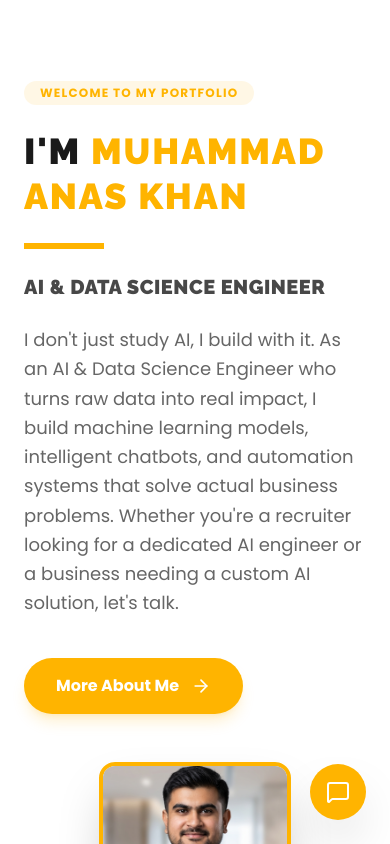
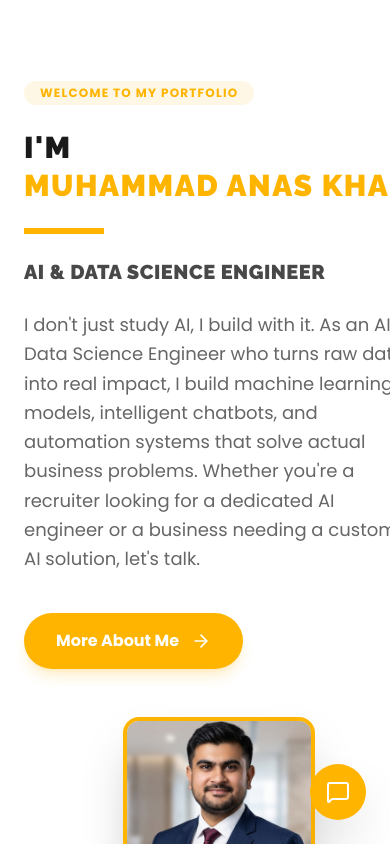
Before and after one commit to AnasKhan2310/Portfolio-website, a React (Vite) app: page / in a window 390 px wide. Shown: the top 844 px of the page. Built offline with nearby package versions, Linux system fonts and the light colour scheme.

Commit message:
feat: Adjust hero section text size
Increase font size and ensure name stays on one line for better readability on smaller screens.

```diff
--- a/src/components/Hero.tsx
+++ b/src/components/Hero.tsx
@@ -16,8 +16,8 @@ export default function Hero() {
           <span className="inline-block px-4 py-1 bg-accent/10 text-accent text-xs font-bold uppercase tracking-widest rounded-full mb-6">
             Welcome to my portfolio
           </span>
-          <h1 className="text-4xl md:text-6xl lg:text-7xl font-black leading-tight mb-6">
-            I'm <span className="text-accent">Muhammad Anas Khan</span>
+          <h1 className="text-3xl sm:text-5xl md:text-6xl lg:text-7xl font-black leading-tight mb-6">
+            I'm <span className="text-accent whitespace-nowrap">Muhammad Anas Khan</span>
           </h1>
           <div className="w-20 h-1.5 bg-accent mb-6" />
           <h3 className="text-xl md:text-2xl font-bold text-near-black/80 mb-6 uppercase tracking-wide">
```
